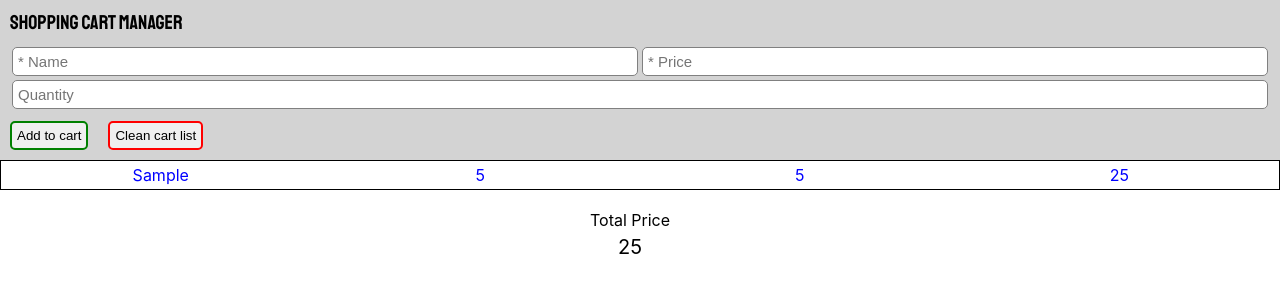
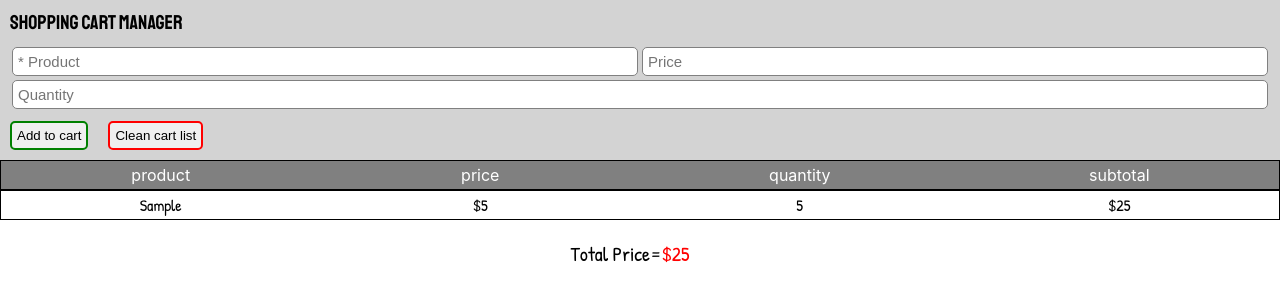
Before and after one commit to LeonAvancini/cart-manager, a React (Create React App) app: page / in a window 1280 px wide. Both pictures are taken after typing "Sample", "5", "5" into the empty fields and a click on the button "Add to cart". Shown: the top 302 px of the page. Built offline with nearby package versions, Linux system fonts and the light colour scheme.

Commit message:
add function to clear list

```diff
--- a/public/index.html
+++ b/public/index.html
@@ -26,6 +26,8 @@
     -->
     <link rel="preconnect" href="https://fonts.gstatic.com">
     <link href="https://fonts.googleapis.com/css2?family=Staatliches&display=swap" rel="stylesheet">
+    <link rel="preconnect" href="https://fonts.gstatic.com">
+<link href="https://fonts.googleapis.com/css2?family=Patrick+Hand&display=swap" rel="stylesheet">
     <title>React TODO manager</title>
   </head>
   <body>
--- a/src/components/Main/Main.tsx
+++ b/src/components/Main/Main.tsx
@@ -74,6 +74,7 @@ const Main = () => {
     if (localStorage.getItem("products") !== null) {
       setProducts(JSON.parse(localStorage.getItem("products") || ""));
       setRefreshList(false);
+      setCanClearCart(true);
     } else {
       setProducts([]);
       setRefreshList(false);
@@ -81,25 +82,24 @@ const Main = () => {
   }, [refreshList]);
 
   interface ProductForm {
-    ProductName: string;
-    ProductPrice: number;
-    ProductQuantity: number;
+    productName: string;
+    productPrice: number;
+    productQuantity: number;
   }
   const onSubmit = (data: ProductForm) => {
     const productsList: Product[] = products;
     try {
-      if (!data.ProductName) {
+      if (!data.productName) {
         return;
       }
       productsList.push({
         id: products.length + 1,
-        name: data.ProductName,
-        price: data.ProductPrice,
-        quantity: data.ProductQuantity || 1,
+        name: data.productName,
+        price: data.productPrice || 0,
+        quantity: data.productQuantity || 1,
       });
       localStorage.setItem("products", JSON.stringify(productsList));
-      setCanClearCart(true);
-      setRefreshList(true);
+      checkList(products);
     } catch (e) {
       console.log(e);
     } finally {
@@ -117,6 +117,13 @@ const Main = () => {
     products.splice(id, 1);
     const productsList: Product[] = products;
     localStorage.setItem("products", JSON.stringify(productsList));
+    checkList(products);
+  };
+
+  const checkList = (list: Product[]) => {
+    if (list.length === 0) {
+      setCanClearCart(false);
+    }
     setRefreshList(true);
   };
   // Get item
@@ -136,10 +143,10 @@ const Main = () => {
           <InputContainer>
             <InputStyled
               autoComplete="off"
-              placeholder="* Name"
+              placeholder="* Product"
               maxLength={10}
               type="text"
-              name="ProductName"
+              name="productName"
               autoFocus
               ref={register({ required: true })}
             />
@@ -147,12 +154,12 @@ const Main = () => {
           <InputContainer>
             <InputStyled
               autoComplete="off"
-              placeholder="* Price"
+              placeholder="Price"
               max="9999"
               type="number"
               min="0"
-              name="ProductPrice"
-              ref={register({ required: true })}
+              name="productPrice"
+              ref={register}
             />
           </InputContainer>
         </FormContainer1>
@@ -162,7 +169,7 @@ const Main = () => {
           type="number"
           min="0"
           max="9999"
-          name="ProductQuantity"
+          name="productQuantity"
           ref={register}
         />
         <ButtonsContainer>
--- a/src/components/Products/ProductItem/index.tsx
+++ b/src/components/Products/ProductItem/index.tsx
@@ -16,9 +16,10 @@ const DescriptionContainer = styled.div`
   display: flex;
   align-items: center;
   justify-content: center;
-  color: blue;
   margin: 10px;
   width: 100%;
+  font-family: "Patrick Hand", cursive;
+
 `;
 
 interface ProductProps {
@@ -31,9 +32,9 @@ const ProductItem = ({ name, price, quantity, clickHandler }: ProductProps) => {
   return (
     <Container onClick={clickHandler}>
       <DescriptionContainer>{name}</DescriptionContainer>
-      <DescriptionContainer>{price}</DescriptionContainer>
+      <DescriptionContainer>${price}</DescriptionContainer>
       <DescriptionContainer>{quantity}</DescriptionContainer>
-      <DescriptionContainer>{price * quantity ?? 1}</DescriptionContainer>
+      <DescriptionContainer>${price * quantity ?? 1}</DescriptionContainer>
     </Container>
   );
 };
--- a/src/components/Products/Products.tsx
+++ b/src/components/Products/Products.tsx
@@ -10,21 +10,44 @@ const Container = styled.div`
   width: 100%;
   background-color: white;
 `;
+
 const TotalPriceContainer = styled.div`
   display: flex;
   margin-top: 20px;
-  flex-direction: column;
   align-items: center;
   justify-content: center;
   padding-right: 20px;
   width: 100%;
   heigth: 40px;
 `;
+
 const Price = styled.div`
   font-size: 20px;
+  justify-content: center;
+  font-family: "Patrick Hand", cursive;
+  color: red;
 `;
+
 const TotalPriceTitle = styled.div`
-  padding-bottom: 5px;
+  font-family: "Patrick Hand", cursive;
+  font-size: 20px;
+`;
+
+const SubTitle = styled.div`
+  display: flex;
+  align-items: center;
+  justify-content: center;
+  color: white;
+  margin: 10px;
+  width: 100%;
+`;
+
+const TableContainer = styled.div`
+  display: flex;
+  justify-content: flex-start;
+  background-color: gray;
+  border: 1px solid black;
+  height: 30px;
 `;
 
 interface ProductsProps {
@@ -42,6 +65,12 @@ const Products = ({ products, productId }: ProductsProps) => {
 
   return (
     <Container>
+      <TableContainer>
+        <SubTitle>product</SubTitle>
+        <SubTitle>price</SubTitle>
+        <SubTitle>quantity</SubTitle>
+        <SubTitle>subtotal</SubTitle>
+      </TableContainer>
       {products.map((product, i) => {
         return (
           <ProductItem
@@ -55,10 +84,15 @@ const Products = ({ products, productId }: ProductsProps) => {
           />
         );
       })}
+      {totalValue <= 0 && (
+        <TotalPriceContainer>
+          <TotalPriceTitle>Insert a product to show on the list</TotalPriceTitle>
+        </TotalPriceContainer>
+      )}
       {totalValue > 0 && (
         <TotalPriceContainer>
-          <TotalPriceTitle>Total Price</TotalPriceTitle>
-          <Price>{totalValue}</Price>
+          <TotalPriceTitle>Total Price=</TotalPriceTitle>
+          <Price>{` $${totalValue}`}</Price>
         </TotalPriceContainer>
       )}
     </Container>
```
